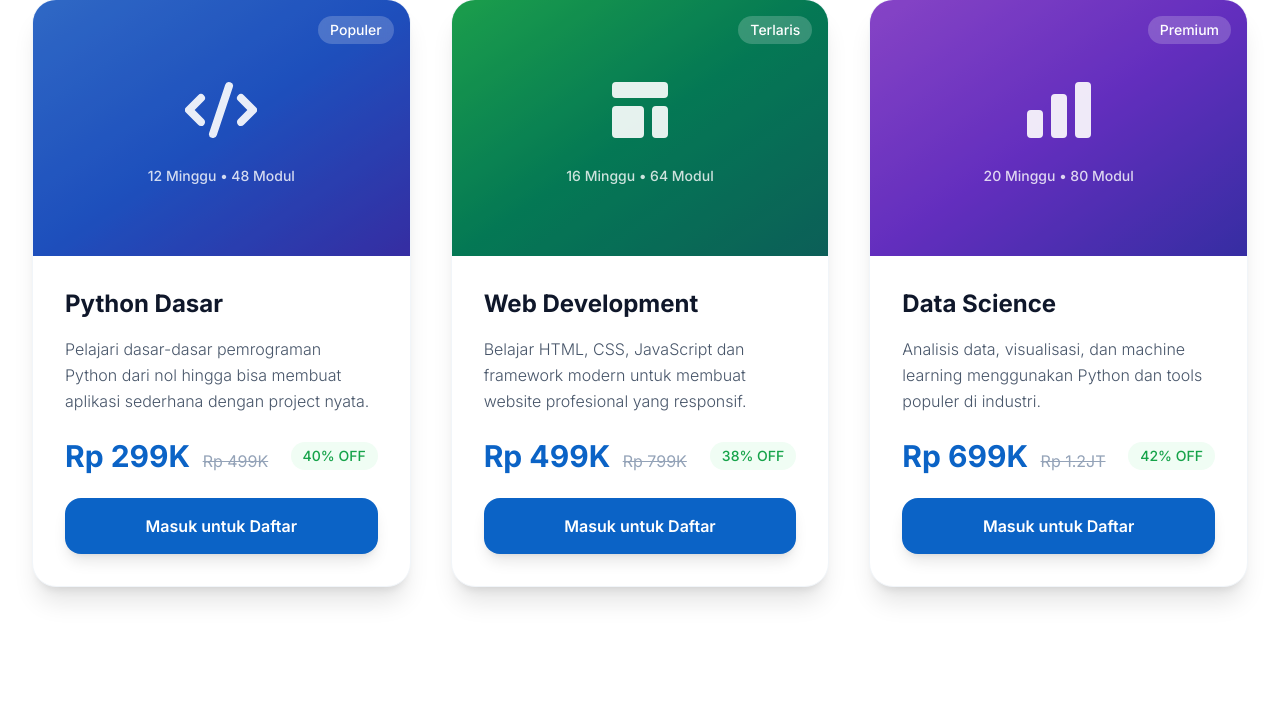
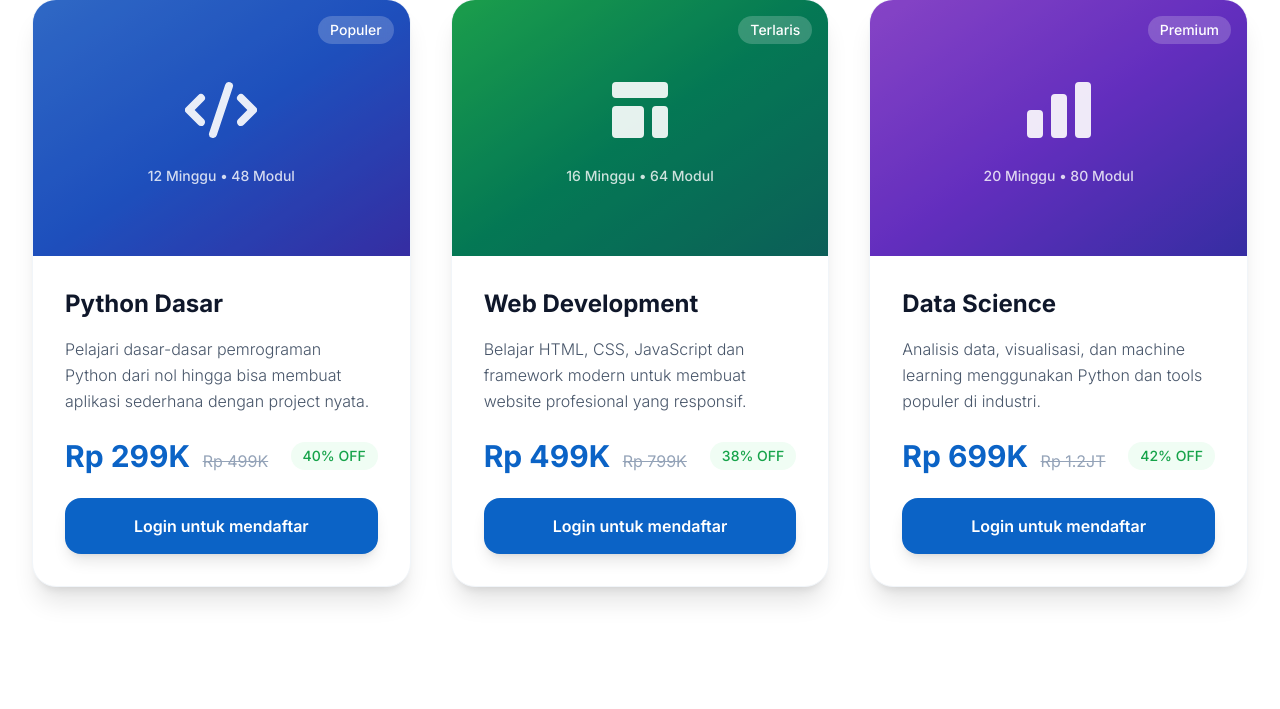
Before and after one commit to muzaaqi/responsi-uts-pwp, a Flask app: page / in a window 1280 px wide. Shown: the part 3090-3799 px from the top of the page. Run offline with Flask 3, Linux system fonts and the light colour scheme; some libraries are stand-ins or nearby versions.

Commit message:
chore(ui): update clik buttons in course card

```diff
--- a/templates/index.html
+++ b/templates/index.html
@@ -310,13 +310,13 @@
                                 40% OFF
                             </div>
                         </div>
-                        <a href="{% if user %} /member-register/python-dasar {% endif %}">
-                            <button class="w-full bg-primary text-white py-4 rounded-2xl font-semibold hover:bg-blue-700 transition-all duration-300 shadow-lg hover:shadow-xl group-hover:scale-105 {% if user %}cursor-pointer{% else %}cursor-not-allowed{% endif %}" {% if not user %}disabled{% endif %}>
+                        <a href="{% if user %} /member-register/python-dasar {% else %} /login {% endif %}">
+                            <button class="w-full bg-primary text-white py-4 rounded-2xl font-semibold hover:bg-blue-700 transition-all duration-300 shadow-lg hover:shadow-xl group-hover:scale-105 cursor-pointer">
                                 {% if user %}
                                     Daftar Sekarang
                                 {% endif %}
                                 {% if not user %}
-                                    Masuk untuk Daftar
+                                    Login untuk mendaftar
                                 {% endif %}
                             </button>
                         </a>
@@ -350,13 +350,13 @@
                                 38% OFF
                             </div>
                         </div>
-                        <a href="{% if user %} /member-register/web-development {% endif %}">
-                            <button class="w-full bg-primary text-white py-4 rounded-2xl font-semibold hover:bg-blue-700 transition-all duration-300 shadow-lg hover:shadow-xl group-hover:scale-105 {% if user %}cursor-pointer{% else %}cursor-not-allowed{% endif %}" {% if not user %}disabled{% endif %}>
+                        <a href="{% if user %} /member-register/web-development {% else %} /login {% endif %}">
+                            <button class="w-full bg-primary text-white py-4 rounded-2xl font-semibold hover:bg-blue-700 transition-all duration-300 shadow-lg hover:shadow-xl group-hover:scale-105 cursor-pointer">
                                 {% if user %}
                                     Daftar Sekarang
                                 {% endif %}
                                 {% if not user %}
-                                    Masuk untuk Daftar
+                                    Login untuk mendaftar
                                 {% endif %}
                             </button>
                         </a>
@@ -390,13 +390,13 @@
                                 42% OFF
                             </div>
                         </div>
-                        <a href="{% if user %} /member-register/data-science {% endif %}">
-                        <button class="w-full bg-primary text-white py-4 rounded-2xl font-semibold hover:bg-blue-700 transition-all duration-300 shadow-lg hover:shadow-xl group-hover:scale-105 {% if user %}cursor-pointer{% else %}cursor-not-allowed{% endif %}" {% if not user %}disabled{% endif %}>
+                        <a href="{% if user %} /member-register/data-science {% else %} /login {% endif %}">
+                        <button class="w-full bg-primary text-white py-4 rounded-2xl font-semibold hover:bg-blue-700 transition-all duration-300 shadow-lg hover:shadow-xl group-hover:scale-105 cursor-pointer">
                             {% if user %}
                                 Daftar Sekarang
                             {% endif %}
                             {% if not user %}
-                                Masuk untuk Daftar
+                                Login untuk mendaftar
                             {% endif %}
                         </button>
                         </a>
```
Also changed, not shown: templates/member-register.html (+35 -14 lines).
